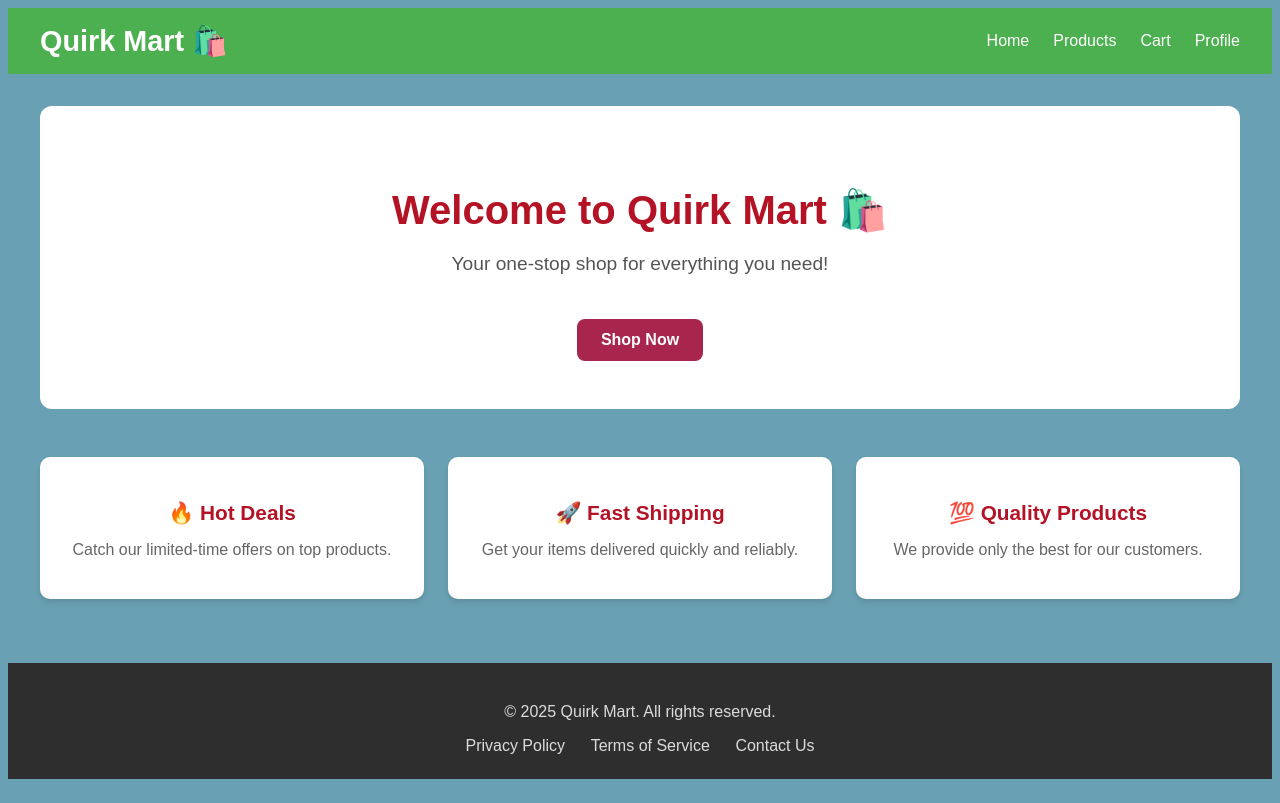
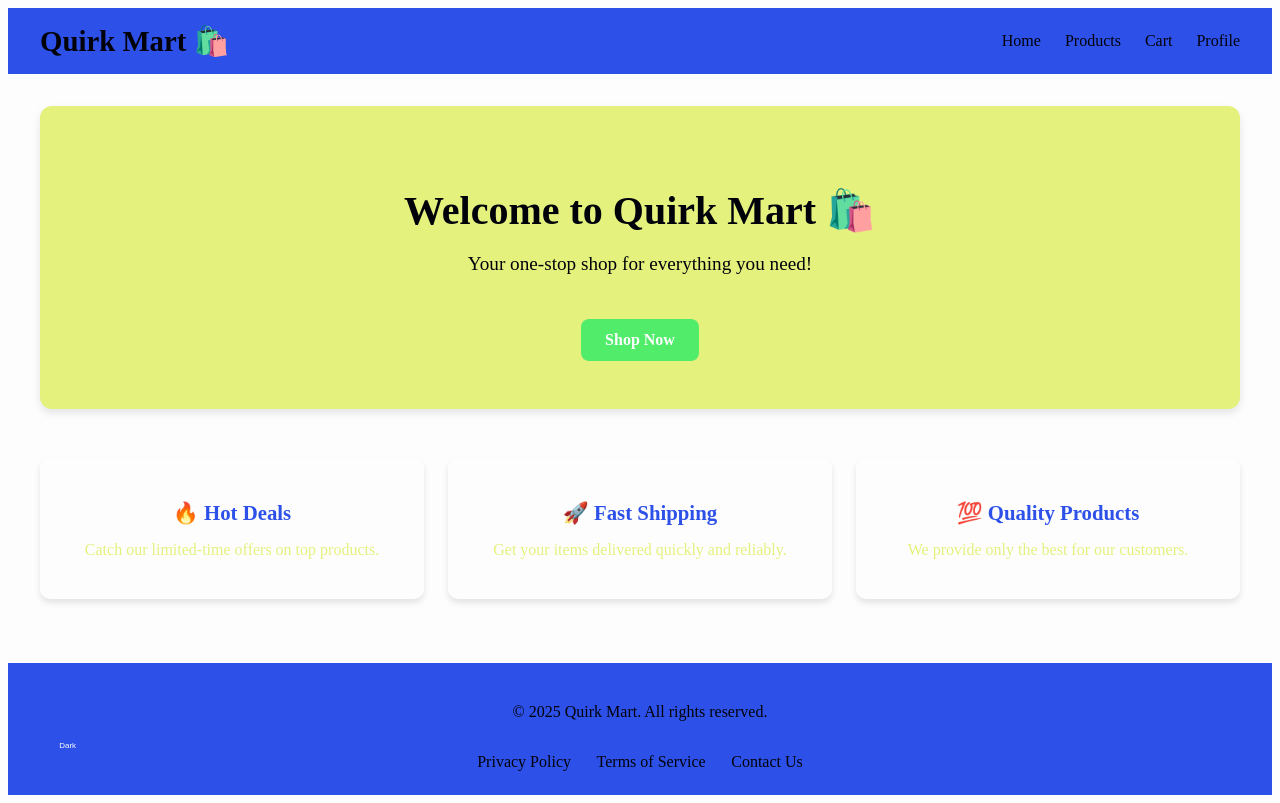
Before and after one commit to ClintasaurusRex/quirk-mart, a React (Vite) app in the folder client/: page / in a window 1280 px wide. Built offline with nearby package versions, Linux system fonts and the light colour scheme.

Commit message:
added dark mode

```diff
--- a/client/src/App.jsx
+++ b/client/src/App.jsx
@@ -1,4 +1,8 @@
 import { Routes, Route } from 'react-router-dom';
+import { ThemeProvider } from './context/ThemeContext';
+import './styles/main.scss';
+
+
 import Home from './pages/Home';
 import Products from './pages/Products';
 import NotFound from './pages/NotFound';
@@ -7,8 +11,12 @@ import Footer from './components/Footer';
 
 function App() {
   return (
+    <ThemeProvider>
+      <div className='App'>
         <div className="app-container">
           <Navbar />
+
+
           <main>
             <Routes>
               <Route path="/" element={<Home />} />
@@ -18,6 +26,8 @@ function App() {
           </main>
           <Footer />
         </div>
+      </div>
+    </ThemeProvider>
   );
 }
 
--- a/client/src/components/Footer.jsx
+++ b/client/src/components/Footer.jsx
@@ -1,14 +1,20 @@
 import './Footer.scss';
+import ThemeToggle from '../components/ThemeToggle';
+
+
 
 function Footer() {
   return (
     <footer className="footer">
       <p>&copy; {new Date().getFullYear()} Quirk Mart. All rights reserved.</p>
+      <div className="toggle-container">
+        <ThemeToggle />
+      </div>
       <div className="footer__links">
         <a href="/privacy">Privacy Policy</a>
         <a href="/terms">Terms of Service</a>
         <a href="/contact">Contact Us</a>
-      </div>
+        </div>
     </footer>
   );
 }
--- a/client/src/components/Footer.scss
+++ b/client/src/components/Footer.scss
@@ -1,17 +1,50 @@
 .footer {
-    background-color: #2e2e2e;
-    color: #dcdcdc;
+  background-color: var(--primary);
+  color: var(--text);
   text-align: center;
   padding: 1.5rem 1rem;
   margin-top: 2rem;
 
   &__links a {
-      color: #dcdcdc;
+    color: var(--text);
     margin: 0 0.8rem;
     text-decoration: none;
 
     &:hover {
       text-decoration: underline;
+      color: var(--accent);
     }
   }
+
+  .toggle1 {
+    display: flex;
+    align-items: center;
+    justify-content: center;
+    background-color: var(--primary);
+    color: var(--background);
+    border: none;
+    border-radius: 3px;
+    padding: 0.2rem;
+    font-size: 0.5rem;
+    cursor: pointer;
+    transition: background-color 0.3s, transform 0.3s;
+    margin-left: 2rem; /* Added to make it bigger on the left */
+
+    .icon {
+      width: 1.5rem;
+      height: 1.5rem;
+      fill: var(--background);
+      transition: transform 0.3s;
     }
+
+    &:hover {
+      background-color: var(--accent);
+      transform: scale(1.05);
+    }
+
+    &:active {
+      transform: scale(0.95);
+    }
+  }
+
+}
--- a/client/src/components/Navbar.scss
+++ b/client/src/components/Navbar.scss
@@ -3,24 +3,25 @@
   justify-content: space-between;
   align-items: center;
   padding: 1rem 2rem;
-    background-color: #4caf50;
-    color: white;
+  background-color: var(--primary);
+  color: var(--text);
 
   &__logo a {
     font-size: 1.8rem;
     font-weight: bold;
-      color: white;
+    color: var(--text);
     text-decoration: none;
   }
 
   &__links a {
     margin-left: 1.5rem;
-      color: white;
+    color: var(--text);
     text-decoration: none;
     font-weight: 500;
 
     &:hover {
       text-decoration: underline;
+      color: var(--accent);
     }
   }
 }
--- /dev/null
+++ b/client/src/components/ThemeToggle.jsx
@@ -0,0 +1,15 @@
+import { useContext } from 'react';
+import { ThemeContext } from '../context/ThemeContext';
+
+
+
+const ThemeToggle = () => {
+  const { theme, toggleTheme } = useContext(ThemeContext);
+
+return (
+    <button className="toggle1" onClick={toggleTheme}>
+         {theme === 'light' ? 'Dark' : 'Light'}
+    </button>
+);
+};
+export default ThemeToggle;
--- /dev/null
+++ b/client/src/context/ThemeContext.jsx
@@ -0,0 +1,22 @@
+import { createContext, useState, useEffect } from 'react';
+
+export const ThemeContext = createContext();
+
+export const ThemeProvider = ({ children }) => {
+  const [theme, setTheme] = useState(localStorage.getItem('theme') || 'light');
+
+  useEffect(() => {
+    document.documentElement.setAttribute('data-theme', theme);
+    localStorage.setItem('theme', theme);
+  }, [theme]);
+
+  const toggleTheme = () => {
+    setTheme((prev) => (prev === 'light' ? 'dark' : 'light'));
+  };
+
+  return (
+    <ThemeContext.Provider value={{ theme, toggleTheme }}>
+      {children}
+    </ThemeContext.Provider>
+  );
+};
--- a/client/src/pages/Home.scss
+++ b/client/src/pages/Home.scss
@@ -1,34 +1,41 @@
 .home-container {
   text-align: center;
   padding: 2rem;
+  background-color: var(--background);
+  color: var(--text);
 
   .hero {
-      background-color: #ffffff;
+    background-color: var(--secondary);
     padding: 3rem 1rem;
     border-radius: 12px;
+    box-shadow: 0 4px 8px rgba(0, 0, 0, 0.1);
 
     h1 {
       font-size: 2.5rem;
       margin-bottom: 1rem;
+      color: var(--text);
     }
 
     p {
       font-size: 1.2rem;
-        color: #555;
+      color: var(--text);
     }
 
     .btn-primary {
       display: inline-block;
       margin-top: 1.5rem;
       padding: 0.75rem 1.5rem;
-        background-color: #a8264d;
-        color: white;
+      background-color: var(--accent);
+      color: var(--background);
       border-radius: 8px;
       text-decoration: none;
       font-weight: bold;
-        transition: background-color 0.3s ease;
+      transition: background-color 0.3s ease, transform 0.2s ease;
 
-
+      &:hover {
+        background-color: var(--primary);
+        transform: scale(1.05);
+      }
     }
   }
 
@@ -39,19 +46,26 @@
     margin-top: 3rem;
 
     .feature-card {
-        background-color: #fff;
+      background-color: var(--background);
       padding: 1.5rem;
       border-radius: 10px;
       box-shadow: 0 4px 6px rgba(0, 0, 0, 0.1);
+      transition: transform 0.2s ease, box-shadow 0.2s ease;
+
+      &:hover {
+        transform: translateY(-5px);
+        box-shadow: 0 6px 12px rgba(0, 0, 0, 0.15);
+      }
 
       h3 {
         font-size: 1.3rem;
         margin-bottom: 0.5rem;
+        color: var(--primary);
       }
 
       p {
         font-size: 1rem;
-          color: #666;
+        color: var(--secondary);
       }
     }
   }
--- /dev/null
+++ b/client/src/styles/_themes.scss
@@ -0,0 +1,31 @@
+$themes: (
+  light: (
+    text: #010209,
+    background: #fdfdfd,
+    primary: #2d51e8,
+    secondary: #e5f17d,
+    accent: #52ec6b,
+  ),
+  dark: (
+    text: #f6f7fe,
+    background: #010209,
+    primary: #173dd3,
+    secondary: #76810e,
+    accent: #13ae2d,
+  ),
+);
+
+@mixin theme($theme) {
+  $colors: map-get($themes, $theme);
+  @each $name, $color in $colors {
+    --#{$name}: #{$color};
+  }
+}
+
+[data-theme='light'] {
+  @include theme(light);
+}
+
+[data-theme='dark'] {
+  @include theme(dark);
+}
--- a/client/src/styles/main.scss
+++ b/client/src/styles/main.scss
@@ -1,22 +1,7 @@
-$primary-color: #b41225;
+@use'./themes';
+
 
 body {
-  background-color: #6aa0b3;
-  font-family: Arial, sans-serif;
-  color: $primary-color;
+  background-color: var(--background);
+  color: var(--text);
 }
-
-// .navbar {
-//   background-color: darken($primary-color, 10%);
-//   padding: 1rem;
-
-//   a {
-//     color: white;
-//     margin-right: 1rem;
-//     text-decoration: none;
-
-//     &:hover {
-//       text-decoration: underline;
-//     }
-//   }
-// }
```
Also changed, not shown: client/src/assets/soon.png (added). Lines whose indentation alone changed are shown as unchanged.
